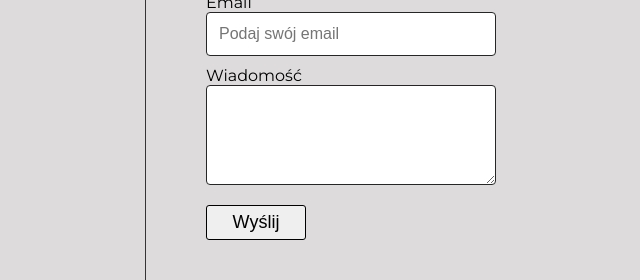
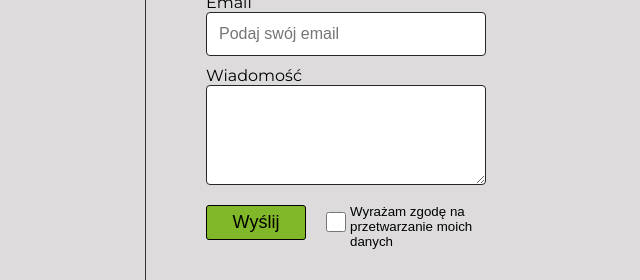
Before and after one commit to blazbla274/Upenglish, a PHP site: page / in a window 1280 px wide. Shown: the part 649-929 px from the top of the page, without its empty margins (495-1135 px from the left). Run offline with PHP 8.4, Linux system fonts and the light colour scheme; some libraries are stand-ins or nearby versions; some web fonts are replaced.

Commit message:
add date checkbox in footer

```diff
--- a/css/main.css
+++ b/css/main.css
@@ -158,6 +158,8 @@ form > input {
     font-size: 18px;
     border: 1px solid black;
     cursor: pointer;
+    float: left;
+    background: rgba(107, 177, 3, 0.815)
 }
 
 input[type="email"], textarea {
@@ -165,10 +167,29 @@ input[type="email"], textarea {
     border-radius: 4px;
     border: 1px solid rgb(39, 38, 38);
     font-size: 16px;
-    width: 50%;
-    min-width: 250px;
+    width: 280px;
 }
 
 textarea {
     height: 100px;
 }
+
+#dane_osobowe_check {
+    float: left;
+    display: block;
+    margin-top: 17px;
+    margin-left: 20px;
+    width: 20px;
+    height: 20px;
+    transform: translateY(50%);
+    cursor: pointer;
+}
+
+#dane_osobowe_check::after {
+    content: "Wyrażam zgodę na przetwarzanie moich danych";
+    position: relative;
+    right: -24px;
+    top: -40%;
+    width: 140px;
+    display: block;
+}
--- a/index.html
+++ b/index.html
@@ -87,7 +87,13 @@
               placeholder="" >
             </textarea>
 
-            <input id="submit" name="submit" type="submit" value="Wyślij">
+            <div>
+
+                <input id="submit" name="submit" type="submit" value="Wyślij">
+                <input id="dane_osobowe_check" type="checkbox">
+
+            </div>
+
 
           </form>
 
```
